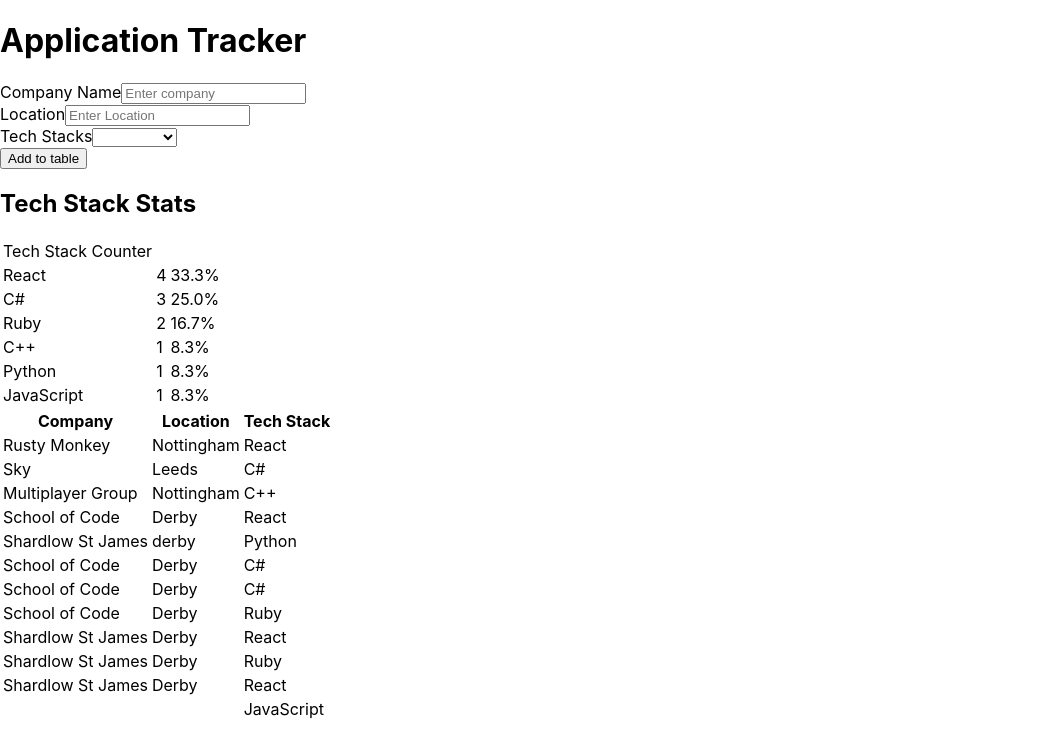
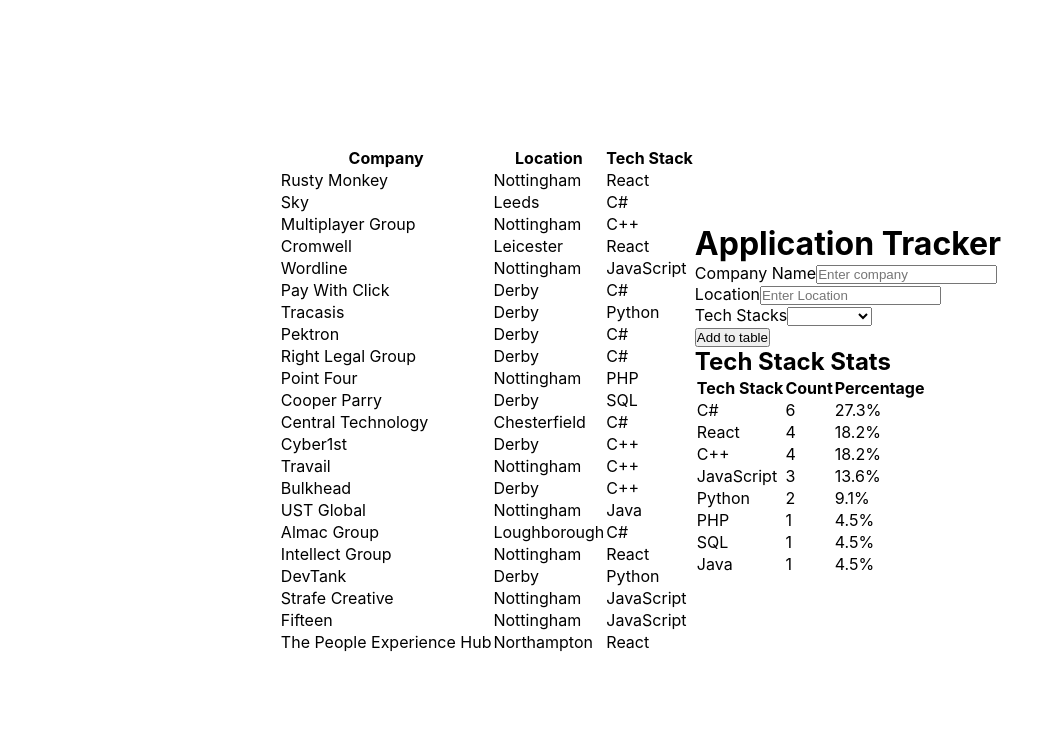
Before and after one commit to paulg44/applications, a React (Create React App) app in the folder applications_tracker/: page / in a window 1280 px wide. Shown: the top 754 px of the page, without its empty margins (0-1064 px from the left). Built offline with nearby package versions, Linux system fonts and the light colour scheme.

Commit message:
add more data, basic css layout for app

```diff
--- a/applications_tracker/src/App.css
+++ b/applications_tracker/src/App.css
@@ -1,38 +1,19 @@
-.App {
-  text-align: center;
+* {
+  box-sizing: border-box;
+  margin: 0;
+  padding: 0;
 }
 
-.App-logo {
-  height: 40vmin;
-  pointer-events: none;
+body {
+  height: 100vh;
+  display: flex;
+  align-items: center;
+  justify-content: center;
+  overflow: scroll;
 }
 
-@media (prefers-reduced-motion: no-preference) {
-  .App-logo {
-    animation: App-logo-spin infinite 20s linear;
-  }
-}
-
-.App-header {
-  background-color: #282c34;
-  min-height: 100vh;
+.app {
   display: flex;
-  flex-direction: column;
   align-items: center;
   justify-content: center;
-  font-size: calc(10px + 2vmin);
-  color: white;
 }
-
-.App-link {
-  color: #61dafb;
-}
-
-@keyframes App-logo-spin {
-  from {
-    transform: rotate(0deg);
-  }
-  to {
-    transform: rotate(360deg);
-  }
-}
--- a/applications_tracker/src/App.js
+++ b/applications_tracker/src/App.js
@@ -1,15 +1,19 @@
+import "./App.css";
+
 import InformationForm from "./InformationForm/InformationForm";
 import TableOfEntries from "./TableOfEntries/TableOfEntries";
 import Stats from "./Stats/Stats";
 
 function App() {
   return (
-    <div>
-      <div>
+    <div className="app">
+      <div className="displayTable">
+        <TableOfEntries />
+      </div>
+      <div className="formStats">
         <InformationForm />
         <Stats />
       </div>
-      <TableOfEntries />
     </div>
   );
 }
--- a/applications_tracker/src/InformationForm/InformationForm.js
+++ b/applications_tracker/src/InformationForm/InformationForm.js
@@ -17,6 +17,8 @@
     "Next.js",
     "Node.js",
     "Express",
+    "PHP",
+    "Java",
   ];
 
   const [company, setCompany] = useState("");
@@ -81,6 +83,10 @@
     } catch (error) {
       console.error("There was an error adding the company to data", error);
     }
+
+    setCompany("");
+    setLocation("");
+    setTechStack("");
   }
 
   return (
--- a/applications_tracker/src/Stats/Stats.js
+++ b/applications_tracker/src/Stats/Stats.js
@@ -44,7 +44,9 @@
       <Table>
         <thead>
           <tr>
-            <td>Tech Stack Counter</td>
+            <th>Tech Stack</th>
+            <th>Count</th>
+            <th>Percentage</th>
           </tr>
         </thead>
         <tbody>
--- a/applications_tracker/src/data.json
+++ b/applications_tracker/src/data.json
@@ -19,58 +19,118 @@
       "techStack": "C++"
     },
     {
-      "company": "School of Code",
-      "location": "Derby",
+      "company": "Cromwell",
+      "location": "Leicester",
       "techStack": "React",
       "id": 4
     },
     {
-      "company": "Shardlow St James",
-      "location": "derby",
-      "techStack": "Python",
+      "company": "Wordline ",
+      "location": "Nottingham",
+      "techStack": "JavaScript",
       "id": 5
     },
     {
-      "company": "School of Code",
+      "company": "Pay With Click",
       "location": "Derby",
       "techStack": "C#",
       "id": 6
     },
     {
-      "company": "School of Code",
+      "company": "Tracasis",
       "location": "Derby",
-      "techStack": "C#",
+      "techStack": "Python",
       "id": 7
     },
     {
-      "company": "School of Code",
+      "company": "Pektron",
       "location": "Derby",
-      "techStack": "Ruby",
+      "techStack": "C#",
       "id": 8
     },
     {
-      "company": "Shardlow St James",
+      "company": "Right Legal Group",
       "location": "Derby",
-      "techStack": "React",
+      "techStack": "C#",
       "id": 9
     },
     {
-      "company": "Shardlow St James",
-      "location": "Derby",
-      "techStack": "Ruby",
+      "company": "Point Four",
+      "location": "Nottingham",
+      "techStack": "PHP",
       "id": 10
     },
     {
-      "company": "Shardlow St James",
+      "company": "Cooper Parry",
       "location": "Derby",
-      "techStack": "React",
+      "techStack": "SQL",
       "id": 11
     },
     {
-      "company": "",
-      "location": "",
+      "company": "Central Technology",
+      "location": "Chesterfield",
+      "techStack": "C#",
+      "id": 12
+    },
+    {
+      "company": "Cyber1st",
+      "location": "Derby",
+      "techStack": "C++",
+      "id": 13
+    },
+    {
+      "company": "Travail",
+      "location": "Nottingham",
+      "techStack": "C++",
+      "id": 14
+    },
+    {
+      "company": "Bulkhead",
+      "location": "Derby",
+      "techStack": "C++",
+      "id": 15
+    },
+    {
+      "company": "UST Global",
+      "location": "Nottingham",
+      "techStack": "Java",
+      "id": 16
+    },
+    {
+      "company": "Almac Group",
+      "location": "Loughborough",
+      "techStack": "C#",
+      "id": 17
+    },
+    {
+      "company": "Intellect Group",
+      "location": "Nottingham",
+      "techStack": "React",
+      "id": 18
+    },
+    {
+      "company": "DevTank",
+      "location": "Derby",
+      "techStack": "Python",
+      "id": 19
+    },
+    {
+      "company": "Strafe Creative",
+      "location": "Nottingham",
       "techStack": "JavaScript",
-      "id": 12
+      "id": 20
+    },
+    {
+      "company": "Fifteen",
+      "location": "Nottingham",
+      "techStack": "JavaScript",
+      "id": 21
+    },
+    {
+      "company": "The People Experience Hub",
+      "location": "Northampton",
+      "techStack": "React",
+      "id": 22
     }
   ]
 }
```
